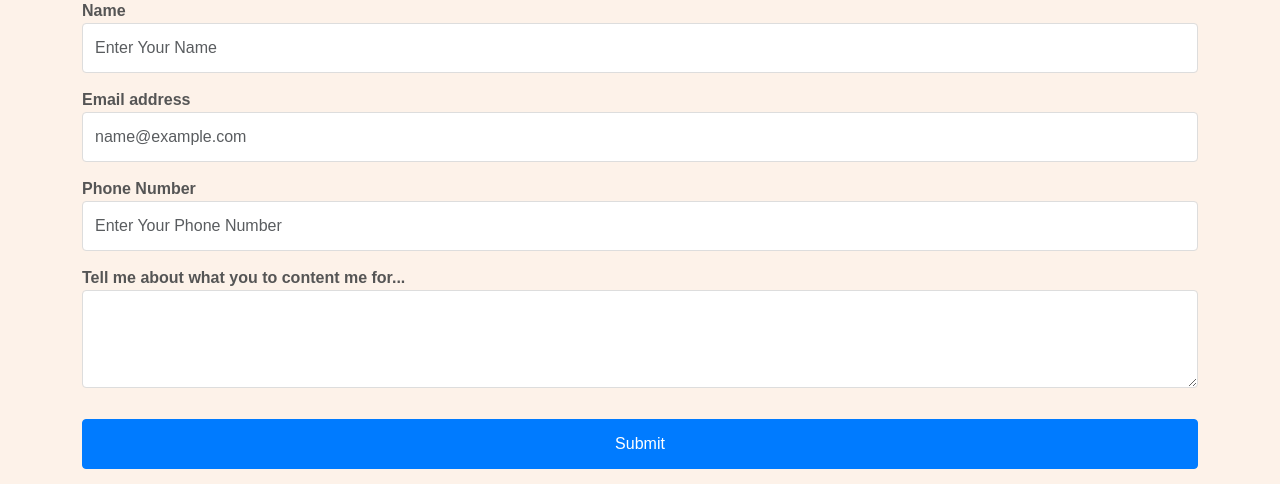
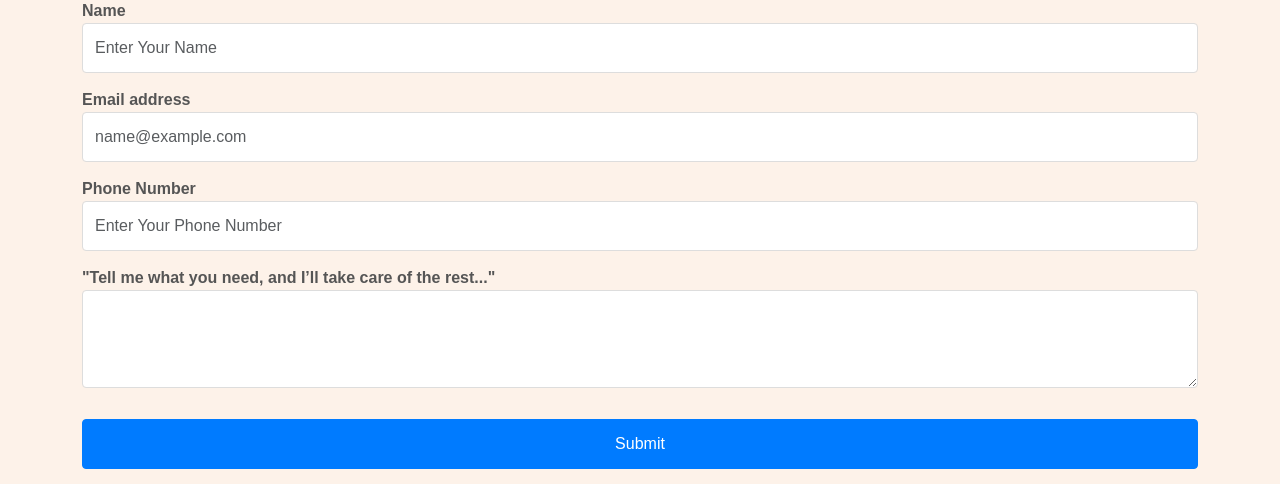
Before and after one commit to Nikul-008/1st-Django, a Django app: page /contact/ in a window 1280 px wide. Shown: the part 552-1036 px from the top of the page. Run offline with Django 5.2, Linux system fonts and the light colour scheme.

Commit message:
Updated files

```diff
--- a/templates/contact.html
+++ b/templates/contact.html
@@ -48,7 +48,7 @@
                 </div>
 
                 <div class="form-group">
-                    <label for="desc">Tell me about what you to content me for...</label>
+                    <label for="desc">"Tell me what you need, and I’ll take care of the rest..."</label>
                     <textarea class="form-control" id="desc" rows="3" name="desc"></textarea>
                 </div>
                 <button type="submit" class="btn btn-primary my-3">Submit</button>
```
